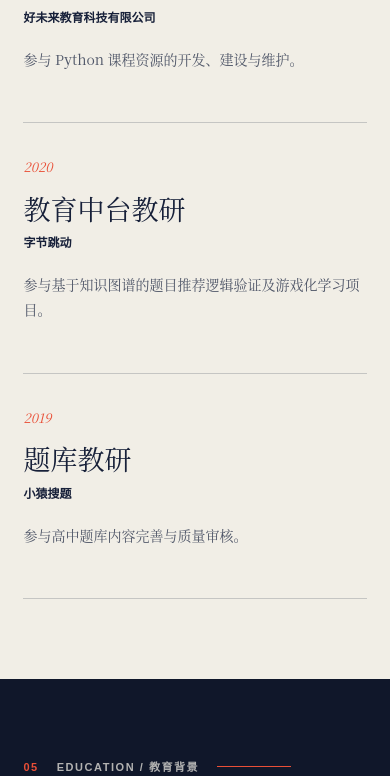
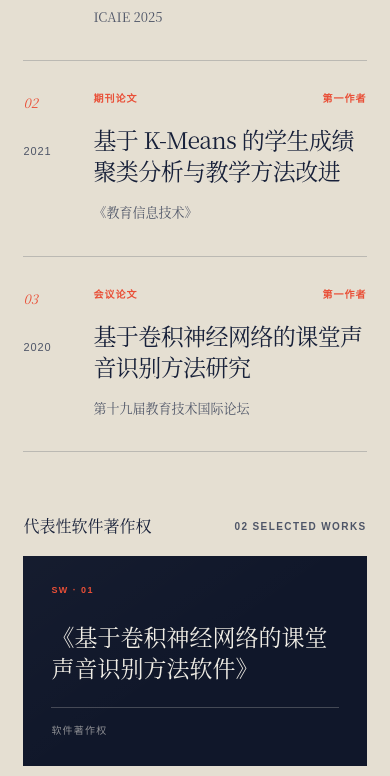
Before and after one commit to Shawn-ZWJ/academic-homepage, a Next.js app: page / in a window 390 px wide. Shown: the part 5400-6176 px from the top of the page. Built offline with nearby package versions, Linux system fonts and the light colour scheme.

Commit message:
Add publications and software outputs

```diff
--- a/app/globals.css
+++ b/app/globals.css
@@ -674,6 +674,154 @@ a {
   font-size: 11px;
 }
 
+.outputs {
+  border-top: 1px solid var(--line);
+  background: var(--paper-deep);
+}
+
+.outputs-layout {
+  display: grid;
+  grid-template-columns: minmax(260px, 0.8fr) minmax(0, 1.7fr);
+  gap: 9vw;
+}
+
+.outputs-heading {
+  position: sticky;
+  top: 60px;
+  align-self: start;
+}
+
+.outputs-heading h2 {
+  font-size: clamp(38px, 4.7vw, 66px);
+}
+
+.output-group-heading {
+  display: flex;
+  align-items: center;
+  justify-content: space-between;
+  margin-bottom: 18px;
+  color: var(--ink-soft);
+  font-size: 10px;
+  font-weight: 700;
+  letter-spacing: 0.14em;
+}
+
+.output-group-heading p {
+  margin: 0;
+  color: var(--ink);
+  font-family: var(--serif);
+  font-size: 16px;
+  font-weight: 500;
+  letter-spacing: 0;
+}
+
+.publication-list {
+  border-top: 1px solid var(--line);
+}
+
+.publication-item {
+  display: grid;
+  grid-template-columns: 92px minmax(0, 1fr);
+  gap: 28px;
+  padding: 30px 0 34px;
+  border-bottom: 1px solid var(--line);
+}
+
+.publication-index span {
+  color: var(--signal);
+  font-family: var(--serif);
+  font-size: 13px;
+  font-style: italic;
+}
+
+.publication-index p {
+  margin: 28px 0 0;
+  color: var(--ink-soft);
+  font-size: 11px;
+  letter-spacing: 0.08em;
+}
+
+.publication-meta {
+  display: flex;
+  flex-wrap: wrap;
+  gap: 8px 20px;
+  justify-content: space-between;
+  color: var(--signal);
+  font-size: 10px;
+  font-weight: 700;
+  letter-spacing: 0.1em;
+}
+
+.publication-copy h3 {
+  max-width: 780px;
+  margin: 18px 0 16px;
+  font-family: var(--serif);
+  font-size: clamp(23px, 2.4vw, 34px);
+  font-weight: 500;
+  letter-spacing: -0.025em;
+  line-height: 1.35;
+}
+
+.publication-copy > p {
+  margin: 0;
+  color: var(--ink-soft);
+  font-family: var(--serif);
+  font-size: 13px;
+}
+
+.software-heading {
+  margin-top: 62px;
+}
+
+.software-list {
+  display: grid;
+  grid-template-columns: 1fr 1fr;
+  gap: 12px;
+}
+
+.software-item {
+  display: flex;
+  flex-direction: column;
+  min-height: 228px;
+  padding: 28px;
+  background:
+    linear-gradient(145deg, rgba(255, 255, 255, 0.025), transparent 52%),
+    var(--night);
+  color: var(--paper);
+  transition: transform 240ms ease, background 240ms ease;
+}
+
+.software-item:hover {
+  background:
+    linear-gradient(145deg, rgba(233, 79, 55, 0.13), transparent 58%),
+    var(--night);
+  transform: translateY(-3px);
+}
+
+.software-item > span {
+  color: var(--signal);
+  font-size: 9px;
+  font-weight: 700;
+  letter-spacing: 0.16em;
+}
+
+.software-item h3 {
+  margin: auto 0 24px;
+  font-family: var(--serif);
+  font-size: clamp(23px, 2.2vw, 31px);
+  font-weight: 500;
+  line-height: 1.35;
+}
+
+.software-item p {
+  margin: 0;
+  padding-top: 15px;
+  border-top: 1px solid var(--line-light);
+  color: rgba(241, 238, 230, 0.56);
+  font-size: 10px;
+  letter-spacing: 0.12em;
+}
+
 .experience {
   border-top: 1px solid var(--line);
 }
@@ -1020,10 +1168,12 @@ footer a {
   }
 
   .work-grid,
+  .outputs-layout,
   .experience-layout {
     grid-template-columns: 1fr;
   }
 
+  .outputs-heading,
   .sticky-heading {
     position: static;
     margin-bottom: 30px;
@@ -1154,6 +1304,19 @@ footer a {
     grid-template-columns: 0.75fr 1fr;
   }
 
+  .publication-item {
+    grid-template-columns: 52px minmax(0, 1fr);
+    gap: 18px;
+  }
+
+  .software-list {
+    grid-template-columns: 1fr;
+  }
+
+  .software-item {
+    min-height: 210px;
+  }
+
   .timeline-item {
     grid-template-columns: 1fr;
     gap: 12px;
--- a/app/page.tsx
+++ b/app/page.tsx
@@ -84,6 +84,36 @@ const education = [
   },
 ];
 
+const publications = [
+  {
+    year: "2025",
+    type: "EI 会议论文",
+    title:
+      "Construction of a University Student Management Agent Based on Large Language Models and Knowledge Graphs",
+    venue: "ICAIE 2025",
+    authorship: "第一作者 · EI 收录",
+  },
+  {
+    year: "2021",
+    type: "期刊论文",
+    title: "基于 K-Means 的学生成绩聚类分析与教学方法改进",
+    venue: "《教育信息技术》",
+    authorship: "第一作者",
+  },
+  {
+    year: "2020",
+    type: "会议论文",
+    title: "基于卷积神经网络的课堂声音识别方法研究",
+    venue: "第十九届教育技术国际论坛",
+    authorship: "第一作者",
+  },
+];
+
+const softwareWorks = [
+  "基于卷积神经网络的课堂声音识别方法软件",
+  "基于个性化 K-Means 的学生成绩聚类方法软件",
+];
+
 export default function Home() {
   const assetBase =
     process.env.GITHUB_ACTIONS === "true" ? "/academic-homepage" : "";
@@ -97,6 +127,7 @@ export default function Home() {
         <nav aria-label="主导航">
           <a href="#about">关于</a>
           <a href="#research">研究</a>
+          <a href="#outputs">成果</a>
           <a href="#experience">经历</a>
           <a href="#contact">联系</a>
         </nav>
@@ -254,9 +285,60 @@ export default function Home() {
         </div>
       </section>
 
+      <section className="outputs section-pad" id="outputs">
+        <div className="section-label">
+          <span>04</span>
+          <p>Publications & software / 论文与软件成果</p>
+        </div>
+        <div className="outputs-layout">
+          <div className="section-heading outputs-heading">
+            <p>SELECTED OUTPUTS</p>
+            <h2>把教育现场的问题，转化为可验证、可复用的成果。</h2>
+          </div>
+          <div>
+            <div className="output-group-heading">
+              <p>论文发表</p>
+              <span>03 PUBLICATIONS</span>
+            </div>
+            <div className="publication-list">
+              {publications.map((item, index) => (
+                <article className="publication-item" key={item.title}>
+                  <div className="publication-index">
+                    <span>0{index + 1}</span>
+                    <p>{item.year}</p>
+                  </div>
+                  <div className="publication-copy">
+                    <div className="publication-meta">
+                      <span>{item.type}</span>
+                      <span>{item.authorship}</span>
+                    </div>
+                    <h3>{item.title}</h3>
+                    <p>{item.venue}</p>
+                  </div>
+                </article>
+              ))}
+            </div>
+
+            <div className="output-group-heading software-heading">
+              <p>代表性软件著作权</p>
+              <span>02 SELECTED WORKS</span>
+            </div>
+            <div className="software-list">
+              {softwareWorks.map((title, index) => (
+                <article className="software-item" key={title}>
+                  <span>SW · 0{index + 1}</span>
+                  <h3>《{title}》</h3>
+                  <p>软件著作权</p>
+                </article>
+              ))}
+            </div>
+          </div>
+        </div>
+      </section>
+
       <section className="experience section-pad" id="experience">
         <div className="section-label">
-          <span>04</span>
+          <span>05</span>
           <p>Experience / 经历</p>
         </div>
         <div className="experience-layout">
@@ -281,7 +363,7 @@ export default function Home() {
 
       <section className="education section-pad">
         <div className="section-label light">
-          <span>05</span>
+          <span>06</span>
           <p>Education / 教育背景</p>
         </div>
         <div className="education-grid">
```
